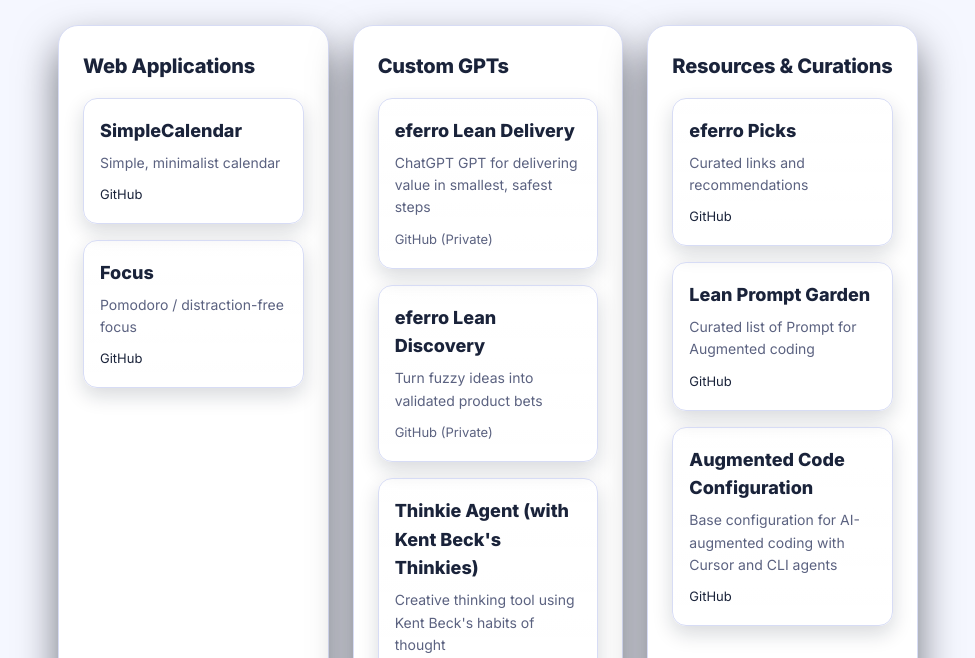
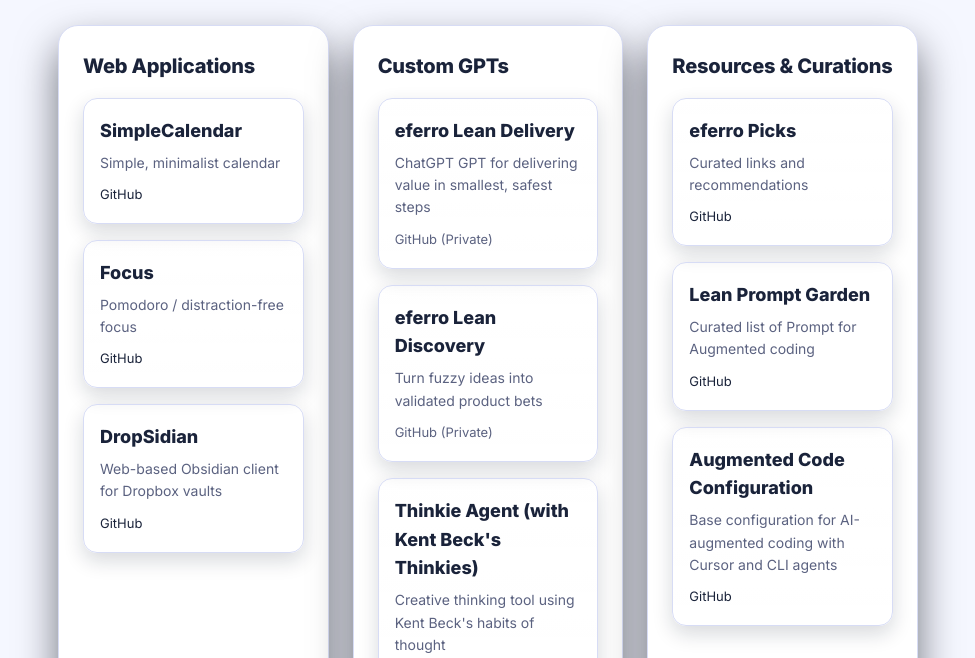
Before and after one commit to eferro/eferro.github.io, a plain HTML site: page index.html in a window 1280 px wide. Shown: the part 142-800 px from the top of the page, without its empty margins (152-1127 px from the left). Drawn offline with Linux system fonts and the light colour scheme.

Commit message:
Add DropSidian to Web Applications section

```diff
--- a/index.html
+++ b/index.html
@@ -34,6 +34,13 @@
             <span class="card-desc">Pomodoro / distraction-free focus</span>
           </a>
           <a href="https://github.com/eferro/focus" target="_blank" rel="noopener noreferrer" class="github-link">GitHub</a>
+        </div>
+        <div class="card">
+          <a href="https://eferro.github.io/DropSidian/" target="_blank" rel="noopener noreferrer">
+            <span class="card-title">DropSidian</span>
+            <span class="card-desc">Web-based Obsidian client for Dropbox vaults</span>
+          </a>
+          <a href="https://github.com/eferro/DropSidian" target="_blank" rel="noopener noreferrer" class="github-link">GitHub</a>
         </div>
       </section>
 
```
